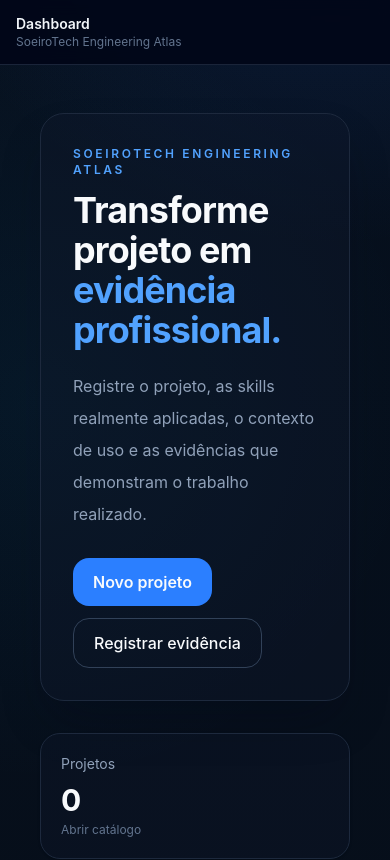
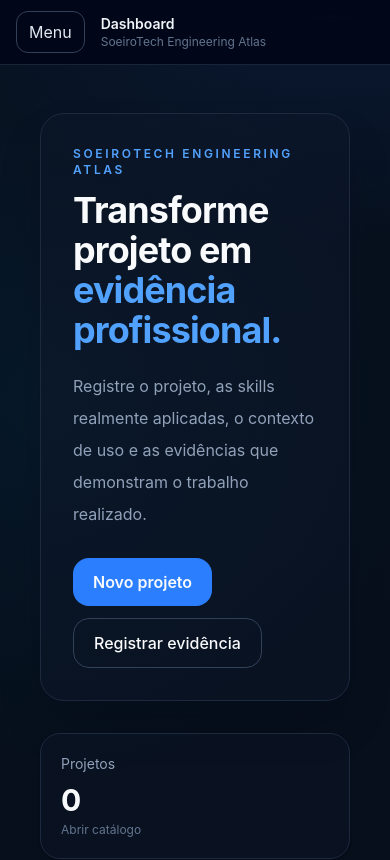
Before and after one commit to mandresoeiro/soeirotech-engineering-atlas, a Next.js app: page / in a window 390 px wide. Shown: the top 860 px of the page. Built offline with nearby package versions, Linux system fonts and the light colour scheme; no server answers; the database is empty.

Commit message:
feat: integrate responsive mobile navigation

```diff
--- a/src/components/app-header.tsx
+++ b/src/components/app-header.tsx
@@ -1,6 +1,9 @@
 "use client";
 
 import { usePathname } from "next/navigation";
+import { useState } from "react";
+
+import { MobileNavigationDrawer } from "@/components/mobile-navigation-drawer";
 
 function getCurrentSection(pathname: string) {
   if (pathname.startsWith("/projects")) {
@@ -28,16 +31,34 @@ function getCurrentSection(pathname: string) {
 
 export function AppHeader() {
   const pathname = usePathname();
+  const [isMobileNavigationOpen, setIsMobileNavigationOpen] = useState(false);
   const currentSection = getCurrentSection(pathname);
 
   return (
+    <>
       <header className="sticky top-0 z-50 border-b border-slate-800/90 bg-slate-950/90 backdrop-blur">
         <div className="mx-auto flex min-h-16 max-w-[1440px] items-center gap-4 px-4 sm:px-6 lg:px-8">
+          <button
+            type="button"
+            aria-label="Abrir navegação principal"
+            aria-expanded={isMobileNavigationOpen}
+            className="rounded-lg border border-slate-700 px-3 py-2 text-sm font-medium text-slate-200 outline-none transition hover:bg-slate-900 focus-visible:ring-2 focus-visible:ring-blue-500 md:hidden"
+            onClick={() => setIsMobileNavigationOpen(true)}
+          >
+            Menu
+          </button>
+
           <div>
             <p className="text-sm font-semibold text-slate-100">{currentSection}</p>
             <p className="text-xs text-slate-500">SoeiroTech Engineering Atlas</p>
           </div>
         </div>
       </header>
+
+      <MobileNavigationDrawer
+        isOpen={isMobileNavigationOpen}
+        onClose={() => setIsMobileNavigationOpen(false)}
+      />
+    </>
   );
 }
--- a/src/components/mobile-navigation-drawer.tsx
+++ b/src/components/mobile-navigation-drawer.tsx
@@ -31,13 +31,13 @@ export function MobileNavigationDrawer({
       <button
         type="button"
         aria-label="Fechar navegação"
-        className="absolute inset-0 bg-slate-950/75"
+        className="absolute inset-0 z-0 bg-slate-950/75"
         onClick={onClose}
       />
 
       <aside
         aria-label="Navegação principal"
-        className="relative flex h-full w-72 max-w-[calc(100vw-2rem)] flex-col border-r border-slate-800 bg-slate-950 p-4 shadow-2xl"
+        className="fixed inset-y-0 left-0 z-10 flex h-full w-72 max-w-[calc(100vw-2rem)] flex-col overflow-y-auto border-r border-slate-800 bg-slate-950 p-4 shadow-2xl"
       >
         <div className="flex min-h-12 items-center justify-between gap-4">
           <div className="font-semibold leading-tight">
```
Lines whose indentation alone changed are shown as unchanged.
